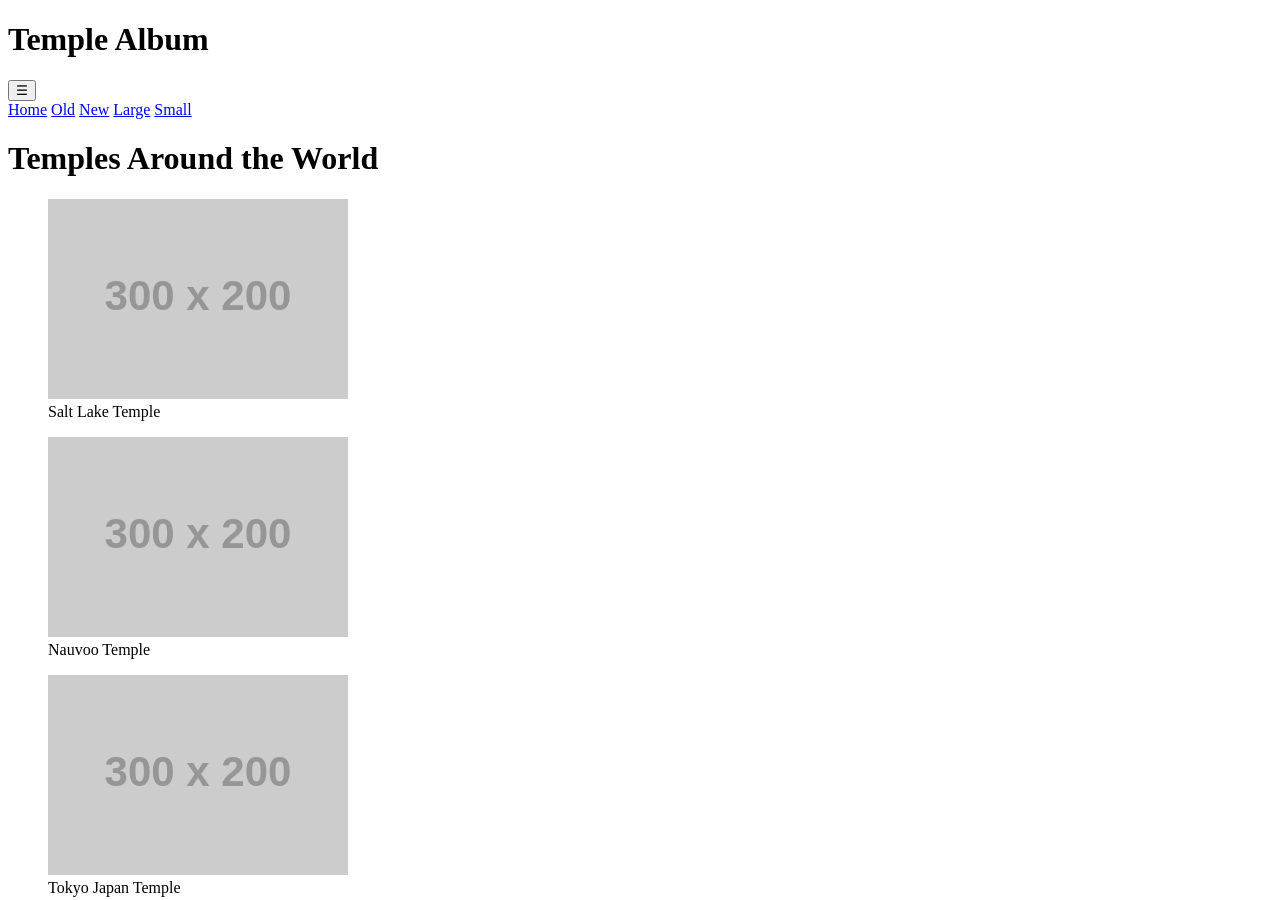
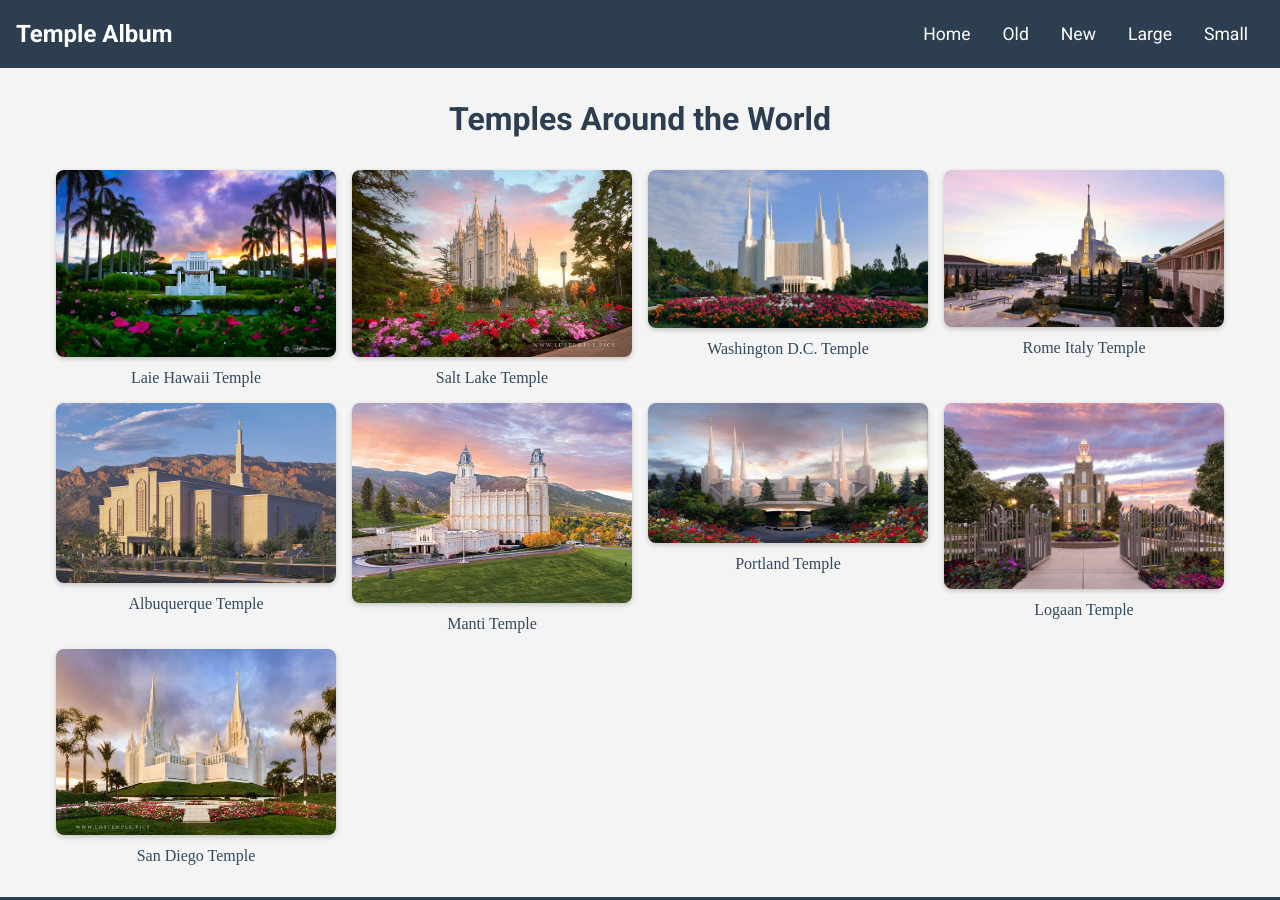
Before and after one commit to DumpsterDom/wdd131, a plain HTML site: page temples.html in a window 1280 px wide. Shown: the top 900 px of the page. Drawn offline with Linux system fonts and the light colour scheme; placeholder pictures from the web are drawn by us.

Commit message:
css and images

```diff
--- a/styles/temples-large.css
+++ b/styles/temples-large.css
@@ -0,0 +1,27 @@
+/* Large */
+@media screen and (min-width: 768px) {
+    #hamburger {
+        display: none;
+    }
+
+    nav {
+        display: flex;
+        flex-direction: row;
+        position: static;
+        background-color: transparent;
+        padding: 0;
+        width: auto;
+    }
+
+    nav a {
+        margin: 0 0.5rem;
+    }
+
+    main {
+        max-width: 1200px;
+    }
+
+    .gallery {
+        grid-template-columns: repeat(auto-fit, minmax(250px, 1fr));
+    }
+}
--- a/styles/temples.css
+++ b/styles/temples.css
@@ -0,0 +1,116 @@
+/* Mobile */
+* {
+    box-sizing: border-box;
+    margin: 0;
+    padding: 0;
+}
+
+body {
+    font-family: 'Lora', serif;
+    color: #333;
+    background-color: #f4f4f4;
+}
+
+/* Header */
+header {
+    background-color: #2c3e50;
+    color: white;
+    padding: 1rem;
+    display: flex;
+    justify-content: space-between;
+    align-items: center;
+}
+
+header h1 {
+    font-family: 'Roboto', sans-serif;
+    font-size: 1.5rem;
+}
+
+#hamburger {
+    background: none;
+    border: none;
+    color: white;
+    font-size: 1.5rem;
+    cursor: pointer;
+    display: block;
+}
+
+nav {
+    display: none;
+    flex-direction: column;
+    background-color: #34495e;
+    position: absolute;
+    top: 60px;
+    left: 0;
+    width: 100%;
+    padding: 1rem;
+}
+
+nav.open {
+    display: flex;
+}
+
+nav a {
+    color: white;
+    text-decoration: none;
+    padding: 0.5rem;
+    font-family: 'Roboto', sans-serif;
+    font-size: 1.1rem;
+}
+
+nav a:hover {
+    background-color: #1abc9c;
+    border-radius: 4px;
+}
+
+/* Main */
+main {
+    max-width: 90%;
+    margin: 2rem auto;
+    padding: 0 1rem;
+}
+
+main h1 {
+    font-family: 'Roboto', sans-serif;
+    text-align: center;
+    margin-bottom: 2rem;
+    color: #2c3e50;
+}
+
+/* Gallery */
+.gallery {
+    display: grid;
+    grid-template-columns: 1fr;
+    gap: 1rem;
+}
+
+figure {
+    margin: 0;
+    text-align: center;
+}
+
+img {
+    width: 100%;
+    height: auto;
+    border-radius: 8px;
+    box-shadow: 0 2px 5px rgba(0, 0, 0, 0.2);
+}
+
+figcaption {
+    font-family: 'Lora', serif;
+    margin-top: 0.5rem;
+    color: #34495e;
+}
+
+/* Footer */
+footer {
+    background-color: #2c3e50;
+    color: white;
+    text-align: center;
+    padding: 1rem;
+    font-family: 'Roboto', sans-serif;
+}
+
+footer p {
+    margin: 0.5rem 0;
+}
--- a/temples.html
+++ b/temples.html
@@ -29,40 +29,40 @@
         <h1>Temples Around the World</h1>
         <div class="gallery">
             <figure>
-                <img src="https://via.placeholder.com/300x200?text=Temple+1" alt="Temple 1">
+                <img src="images/temple1.jpg" alt="Temple 1">
+                <figcaption>Laie Hawaii Temple</figcaption>
+            </figure>
+            <figure>
+                <img src="images/temple2.jpg" alt="Temple 2">
                 <figcaption>Salt Lake Temple</figcaption>
             </figure>
             <figure>
-                <img src="https://via.placeholder.com/300x200?text=Temple+2" alt="Temple 2">
-                <figcaption>Nauvoo Temple</figcaption>
+                <img src="images/temple3.jpg" alt="Temple 3">
+                <figcaption>Washington D.C. Temple</figcaption>
             </figure>
             <figure>
-                <img src="https://via.placeholder.com/300x200?text=Temple+3" alt="Temple 3">
-                <figcaption>Tokyo Japan Temple</figcaption>
+                <img src="images/temple4.jpg" alt="Temple 4">
+                <figcaption>Rome Italy Temple</figcaption>
             </figure>
             <figure>
-                <img src="https://via.placeholder.com/300x200?text=Temple+4" alt="Temple 4">
-                <figcaption>London England Temple</figcaption>
+                <img src="images/temple5.jpg" alt="Temple 5">
+                <figcaption>Albuquerque Temple</figcaption>
             </figure>
             <figure>
-                <img src="https://via.placeholder.com/300x200?text=Temple+5" alt="Temple 5">
+                <img src="images/temple6.jpg" alt="Temple 6">
                 <figcaption>Manti Temple</figcaption>
             </figure>
             <figure>
-                <img src="https://via.placeholder.com/300x200?text=Temple+6" alt="Temple 6">
-                <figcaption>Rome Italy Temple</figcaption>
+                <img src="images/temple7.jpg" alt="Temple 7">
+                <figcaption>Portland Temple</figcaption>
             </figure>
             <figure>
-                <img src="https://via.placeholder.com/300x200?text=Temple+7" alt="Temple 7">
-                <figcaption>Provo Utah Temple</figcaption>
+                <img src="images/temple8.jpg" alt="Temple 8">
+                <figcaption>Logaan Temple</figcaption>
             </figure>
             <figure>
-                <img src="https://via.placeholder.com/300x200?text=Temple+8" alt="Temple 8">
-                <figcaption>Hong Kong Temple</figcaption>
-            </figure>
-            <figure>
-                <img src="https://via.placeholder.com/300x200?text=Temple+9" alt="Temple 9">
-                <figcaption>Mexico City Temple</figcaption>
+                <img src="images/temple9.jpg" alt="Temple 9">
+                <figcaption>San Diego Temple</figcaption>
             </figure>
         </div>
     </main>
```
Also changed, not shown: images/temple1.jpg (added), images/temple2.jpg (added), images/temple3.jpg (added), images/temple4.jpg (added), images/temple5.jpg (added), images/temple6.jpg (added), images/temple7.jpg (added), images/temple8.jpg (added), images/temple9.jpg (added).
